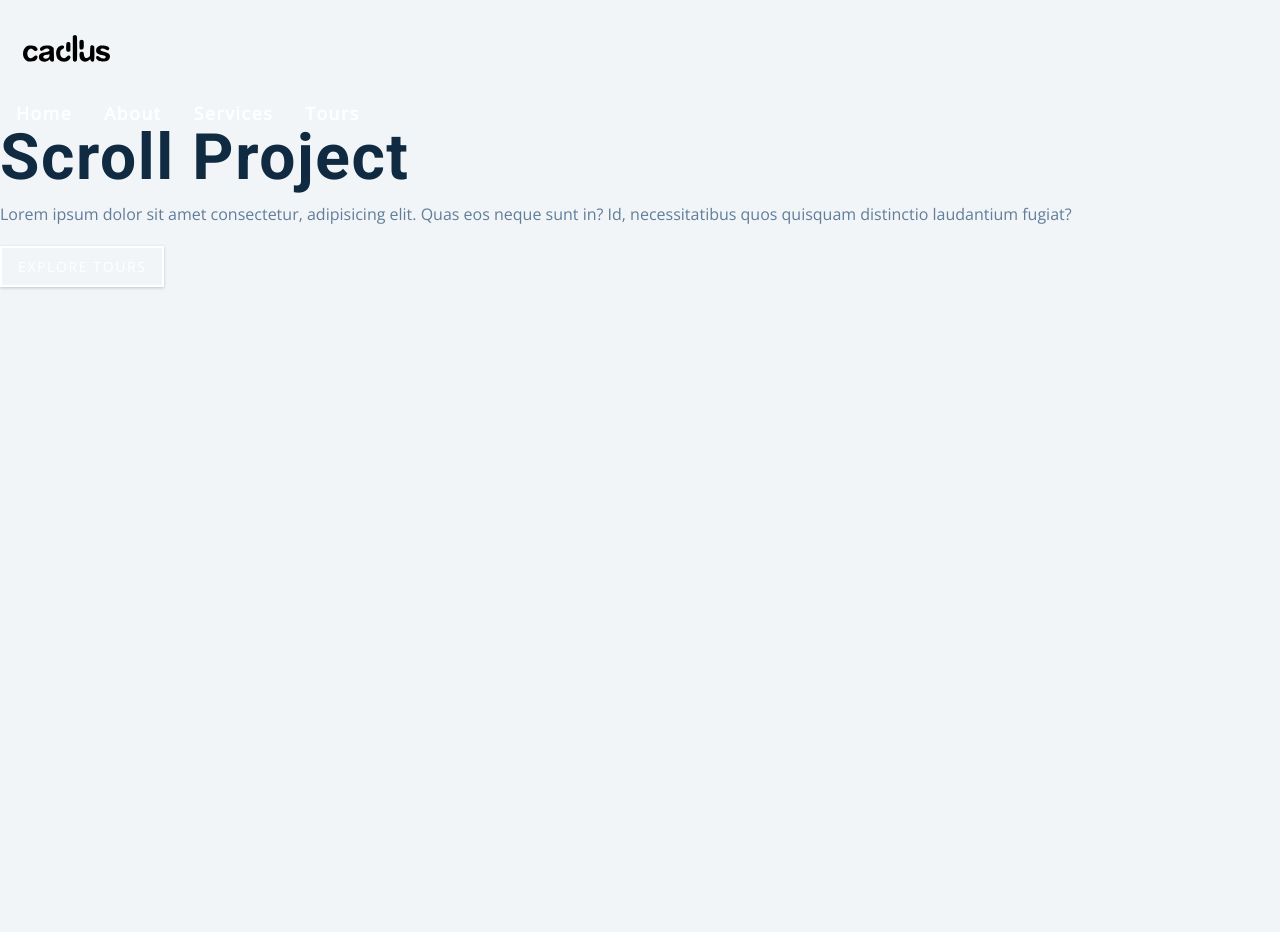
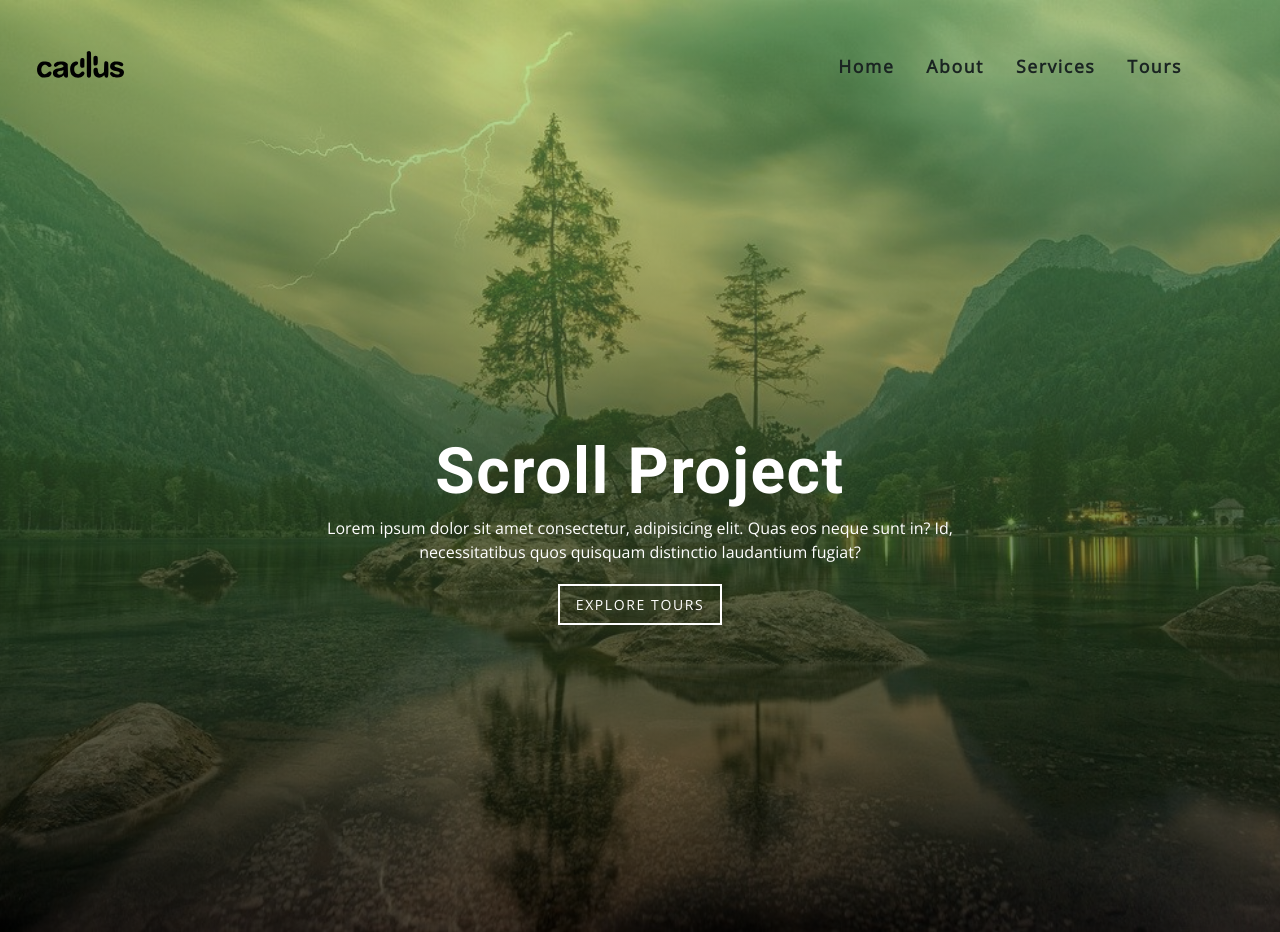
Before and after one commit to Salmanabdullah/javascript, a plain HTML site: page Scroll/index.html in a window 1280 px wide. Before the commit the page ends 800 px from the top, so only its background shows below. Drawn offline with nearby package versions, Linux system fonts and the light colour scheme.

Commit message:
Update style.css

```diff
--- a/Scroll/style.css
+++ b/Scroll/style.css
@@ -176,6 +176,10 @@ main {
     scroll
 ===============
 */
+nav {
+    background: var(--clr-white);
+    padding: 1rem 1.5rem;
+}
 .logo {
     height: 100px;
 }
@@ -195,10 +199,11 @@ main {
     display: flex;
     align-items: center;
     justify-content: space-between;
+
 }
 .links-container {
     height: 0;
-    overflow: hidden;
+    overflow: visible;
     transition: var(--transition);
 }
 .links a {
@@ -217,21 +222,32 @@ main {
 }
 
 @media screen and (min-width: 800px){
+    nav {
+        background: transparent;
+        width: 90vw;
+        max-width: 1170px;
+        margin: 0 auto;
+        margin-left: -10px;
+        display: flex;
+        align-items: center;
+        justify-content: space-between;
+    }
     .nav-header {
         padding: 0;
     }
-      .nav-toggle {
+    .nav-toggle {
         display: none;
     }
     .links-container {
-        height: auto !important;
+        height: auto ;
       }
     .links {
         display: flex;
+        margin-right: -80px;
     }
     .links a {
         background: transparent;
-        color: var(--clr-white);
+        color: #1a2422;
         font-size: 1.1rem;
         text-transform: capitalize;
         letter-spacing: var(--spacing);
@@ -245,3 +261,31 @@ main {
         color: var(--clr-white);
     }
 }
+/* hero */
+header {
+    min-height: 100vh;
+    background: linear-gradient(rgba(133, 219, 110, 0.5), rgba(0, 0, 0, 0.7)),
+      url(./hero_image.jpg) center/cover no-repeat;
+}
+.banner {
+    min-height: 100vh;
+    display: grid;
+    place-items: center;
+    text-align: center;
+}
+.container h1 {
+    color: var(--clr-white);
+    text-transform: capitalize;
+}
+.container p {
+    color: var(--clr-white);
+    max-width: 25rem;
+    margin: 0 auto;
+    margin-bottom: 1.25rem;
+}
+
+@media screen and (min-width: 768px) {
+    .container p {
+      max-width: 40rem;
+    }
+}
```
